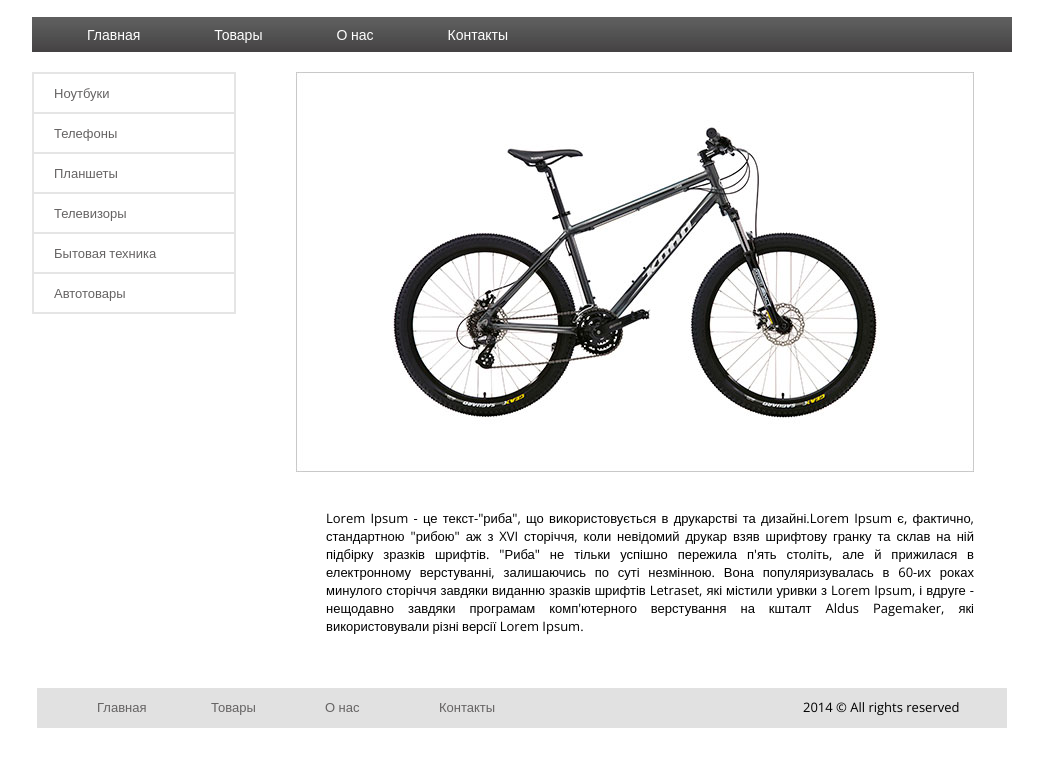
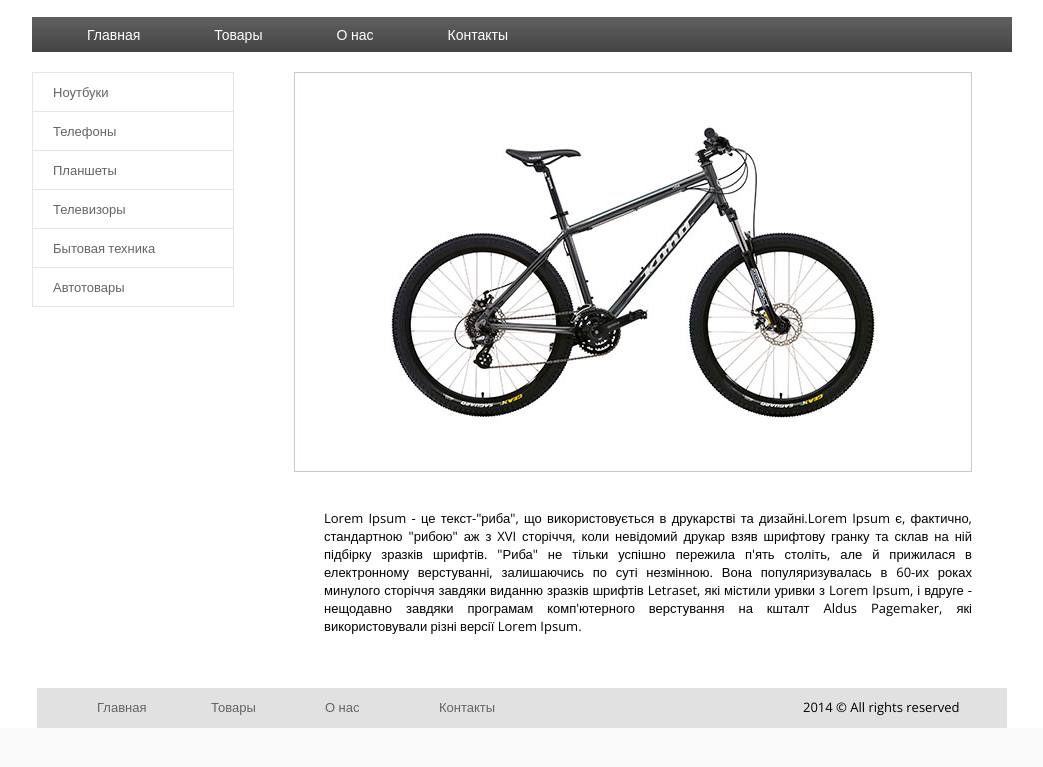
Before and after one commit to VladaGrin/vladagrin.github.io, a plain HTML site: page homework3/index.html in a window 1280 px wide. Shown: the part 95-862 px from the top of the page, without its empty margins (170-1213 px from the left). Drawn offline with nearby package versions, Linux system fonts and the light colour scheme.

Commit message:
Update st.css
borders and hover color changed

```diff
--- a/homework3/st.css
+++ b/homework3/st.css
@@ -11,7 +11,7 @@
 
 .box {
     width: 1060px;
-    height: 960px;
+    height: auto;
     background-color: white;
     margin-left: 154px;
 }
@@ -66,15 +66,15 @@ a {
 
 .left-menu li {
     display: block;
-    border-top: 2px solid #e5e5e5;
-    border-left: 2px solid #e5e5e5;
-    border-right: 2px solid #e5e5e5;
+    border-top: 1px solid #e5e5e5;
+    border-left: 1px solid #e5e5e5;
+    border-right: 1px solid #e5e5e5;
     margin-right: 60px;
     margin-left: 40px;
 }
 
 .left-menu li:last-child {
-    border-bottom: 2px solid #e5e5e5;
+    border-bottom: 1px solid #e5e5e5;
 }
 
 .left-menu a {
@@ -90,6 +90,7 @@ a {
 
 .left-menu a:hover {
     background-color: #f9f9f9;
+    color:#2c2c2c;
     padding-left: 40px;
 }
 
```
